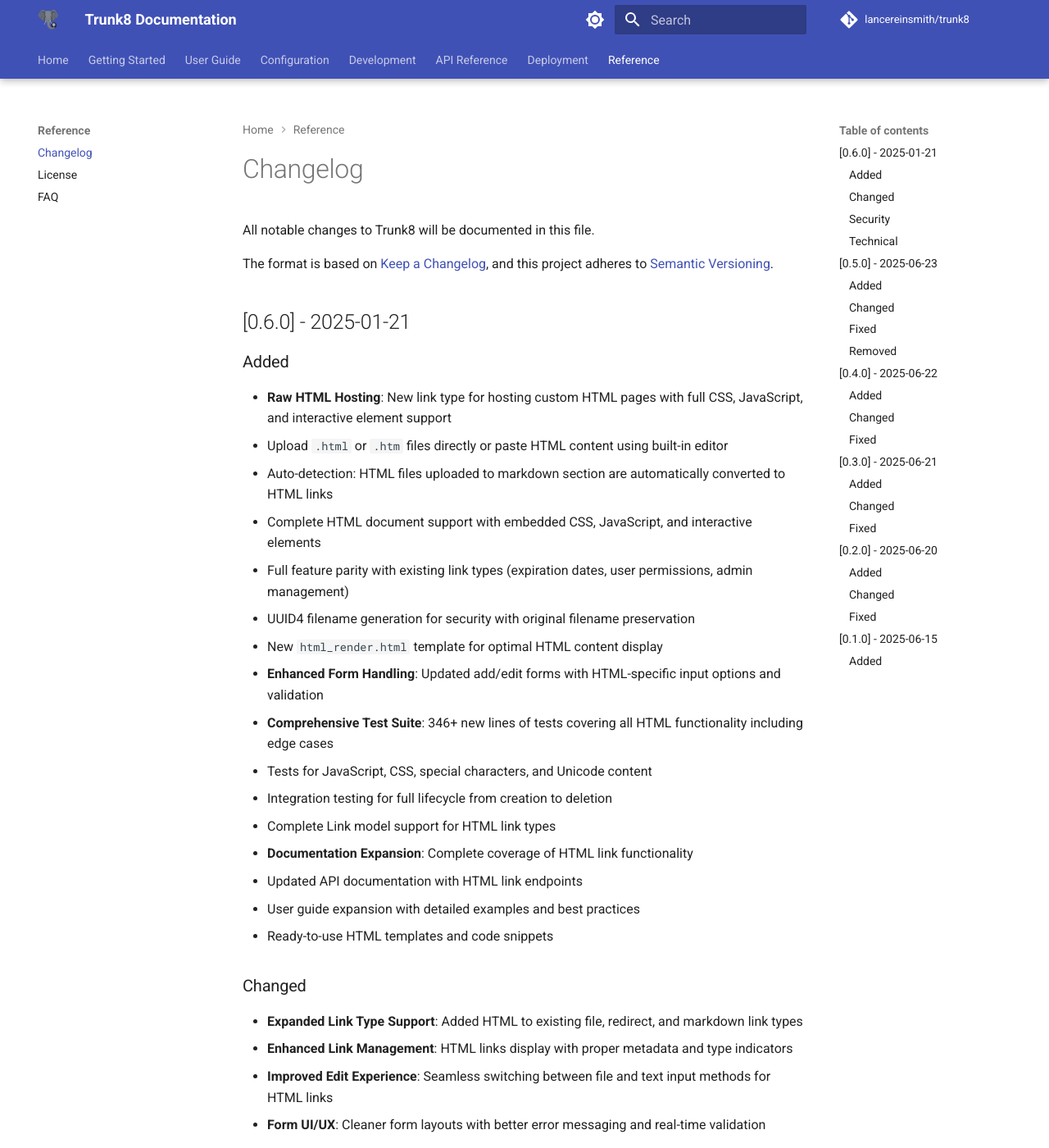
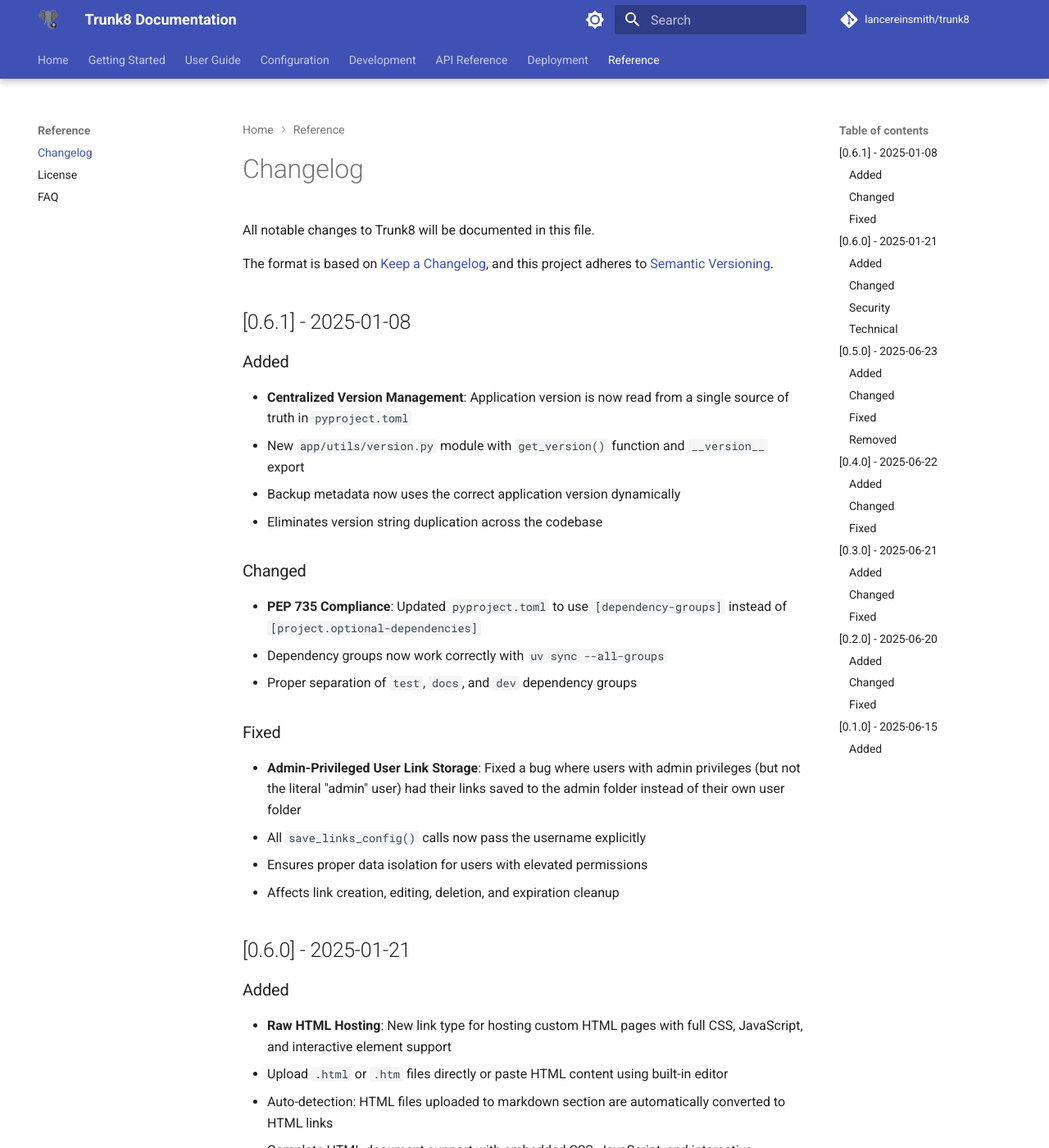
Before and after one commit to lancereinsmith/trunk8, an MkDocs documentation site: the page built from docs/reference/changelog.md, in a window 1280 px wide and 1400 px high. Shown: the whole window at 82% size. Built offline with MkDocs 1.6.1 and Material for MkDocs 9.7.7, drawn with Linux system fonts in a browser that asks for light colours; comment, search, counter and statistics services are not loaded; the version menu is left out.

Commit message:
Fix link management by explicitly passing usernames to save_links_config() calls
- Updated all instances of save_links_config() to include the username parameter, ensuring proper data isolation for users, especially those with admin privileges.
- This change affects link creation, editing, deletion, and expiration cleanup processes, enhancing security and functionality.

```diff
--- a/docs/reference/changelog.md
+++ b/docs/reference/changelog.md
@@ -4,6 +4,28 @@
 
 The format is based on [Keep a Changelog](https://keepachangelog.com/en/1.0.0/),
 and this project adheres to [Semantic Versioning](https://semver.org/spec/v2.0.0.html).
+
+## [0.6.1] - 2025-01-08
+
+### Added
+
+- **Centralized Version Management**: Application version is now read from a single source of truth in `pyproject.toml`
+  - New `app/utils/version.py` module with `get_version()` function and `__version__` export
+  - Backup metadata now uses the correct application version dynamically
+  - Eliminates version string duplication across the codebase
+
+### Changed
+
+- **PEP 735 Compliance**: Updated `pyproject.toml` to use `[dependency-groups]` instead of `[project.optional-dependencies]`
+  - Dependency groups now work correctly with `uv sync --all-groups`
+  - Proper separation of `test`, `docs`, and `dev` dependency groups
+
+### Fixed
+
+- **Admin-Privileged User Link Storage**: Fixed a bug where users with admin privileges (but not the literal "admin" user) had their links saved to the admin folder instead of their own user folder
+  - All `save_links_config()` calls now pass the username explicitly
+  - Ensures proper data isolation for users with elevated permissions
+  - Affects link creation, editing, deletion, and expiration cleanup
 
 ## [0.6.0] - 2025-01-21
 
```
Also changed, not shown: 2 other files.
